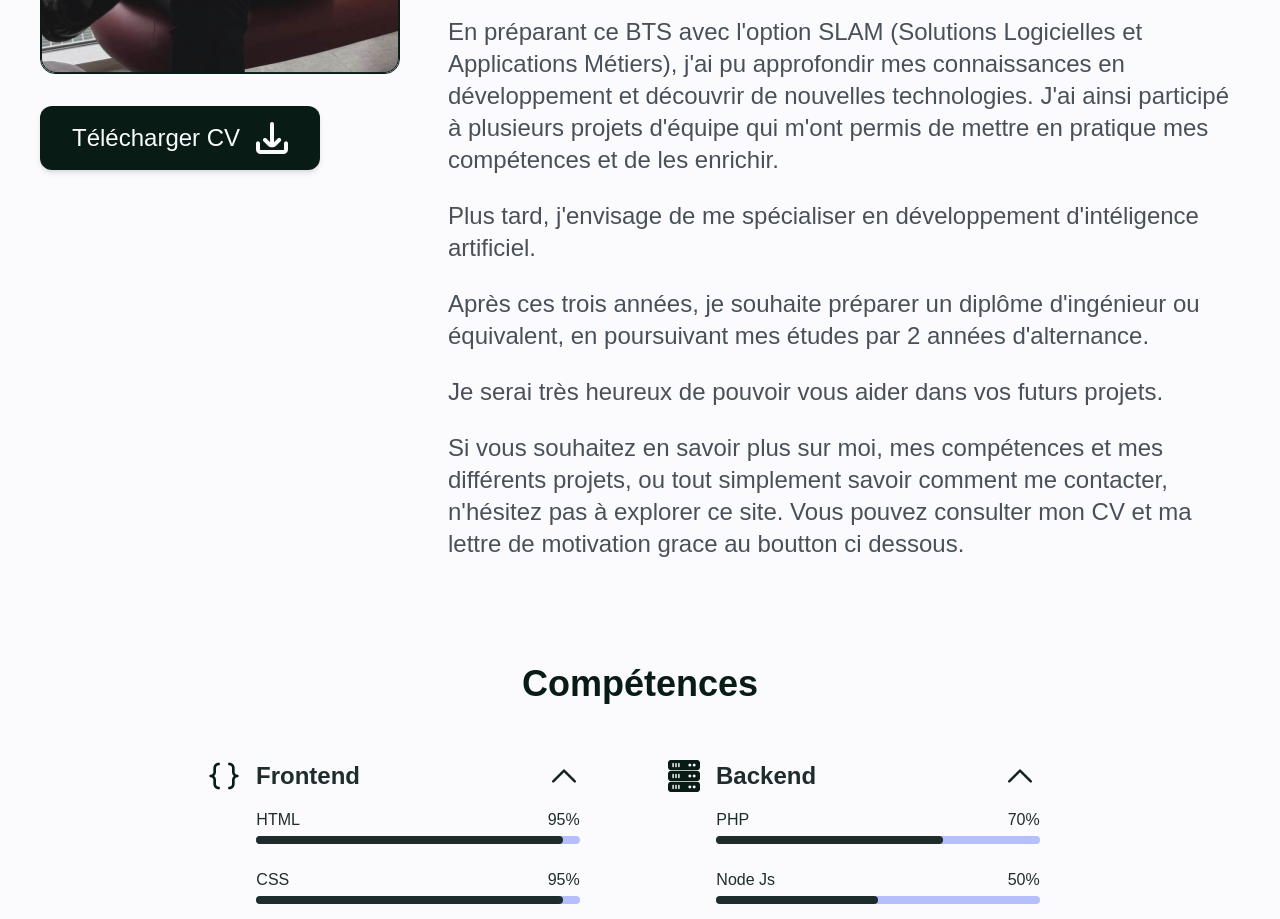
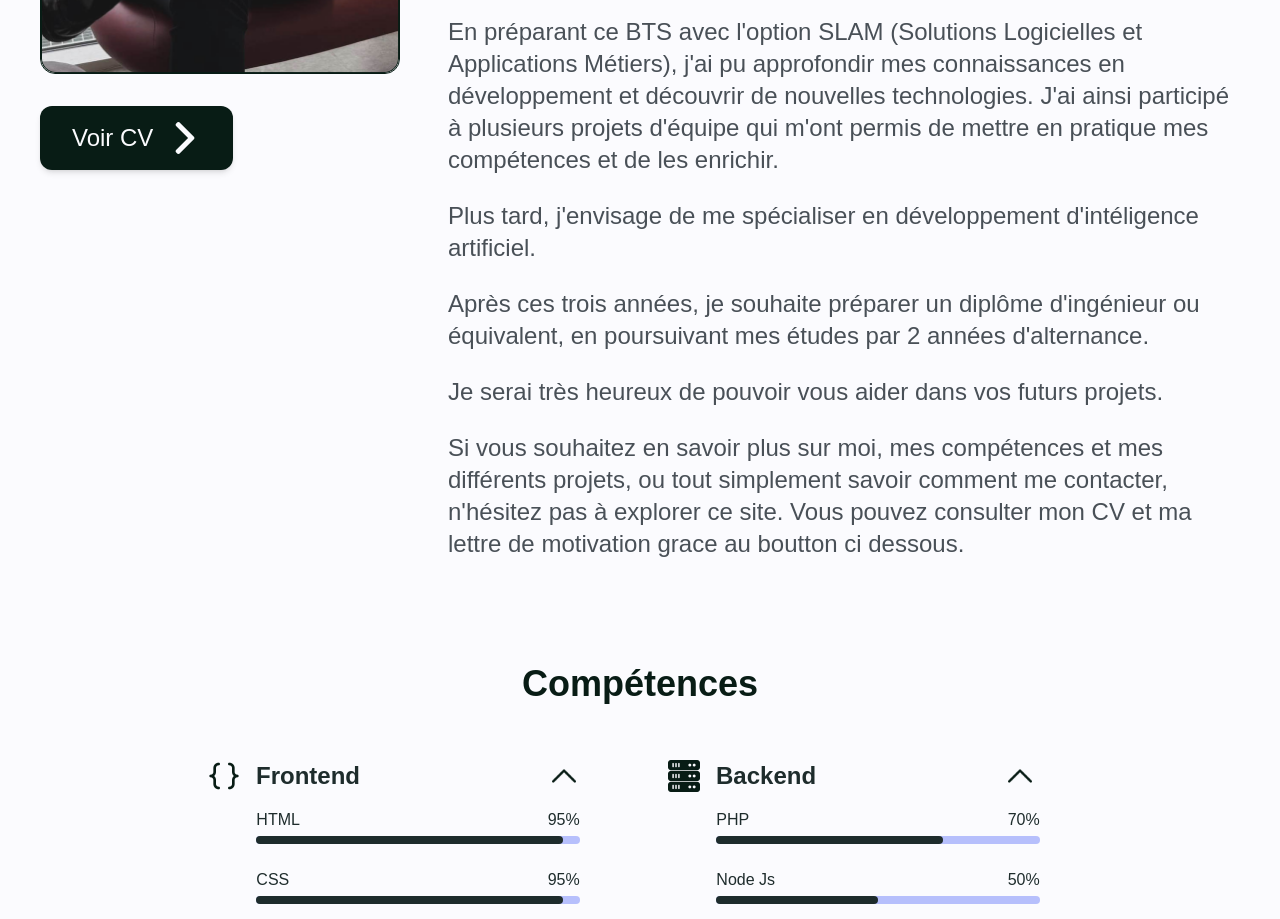
Before and after one commit to Kevynflrs/Portfolio, a React (Create React App) app: page / in a window 1280 px wide. Shown: the part 1380-2299 px from the top of the page. Built offline with nearby package versions, Linux system fonts and the light colour scheme.

Commit message:
Refactor le composant Profile : amélioration de la gestion de l'état mobile et mise à jour du chemin d'accès au CV.

```diff
--- a/src/pages/Profile/Profile.js
+++ b/src/pages/Profile/Profile.js
@@ -26,11 +26,12 @@ export default function Profile() {
               className="rounded-[15px] border-[#081C15] border w-full max-w-[360px] h-auto aspect-[360/506] object-cover"
             />
             <ButtonComponent
-                label={isMobile ? "Voir CV" : "Télécharger CV"}
-                icon={`${process.env.PUBLIC_URL}/icon/${isMobile ? "arrow.png" : "download.png"}`}
-                iconName={isMobile ? "view" : "download"}
-                actionType={isMobile ? "navigate" : "download"}
-                actionValue="/Cv.pdf"
+              label="Voir CV"
+              icon={`${process.env.PUBLIC_URL}/icon/arrow.png`}
+              iconName="view"
+              actionType="navigate"
+              actionValue={`${process.env.PUBLIC_URL}/Pro/Cv.pdf`}
+              target="_blank"
             />
           </div>
           <div className="lg:flex-1">
```
Lines whose indentation alone changed are shown as unchanged.
